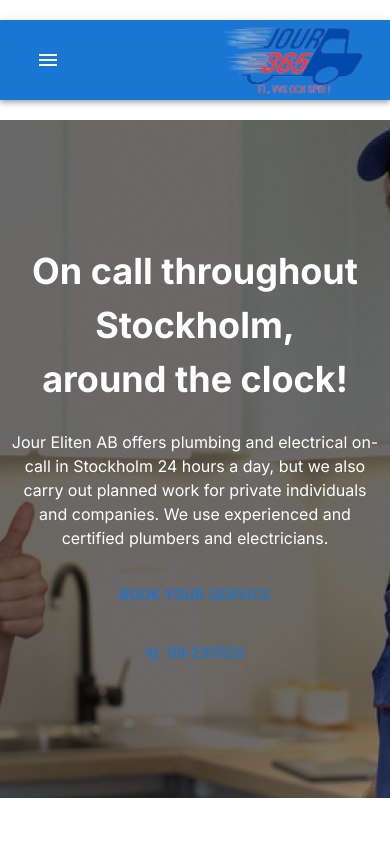
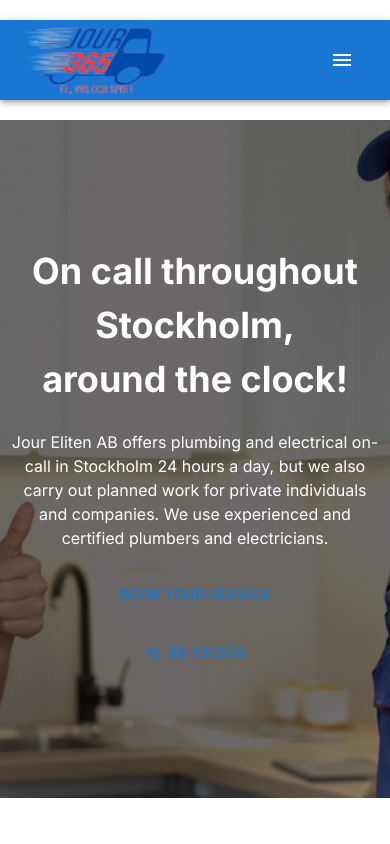
Before and after one commit to TheRakib/Needz-website, a Next.js app: page / in a window 390 px wide. Shown: the top 844 px of the page. Built offline with nearby package versions, Linux system fonts and the light colour scheme.

Commit message:
navbar action menu direction changed

```diff
--- a/components/Layout/Navbar.tsx
+++ b/components/Layout/Navbar.tsx
@@ -143,7 +143,14 @@ function Navbar() {
       <Toolbar disableGutters>
         <AppLogo className="hidden md:block" />
 
-        <Box sx={{ flexGrow: 1, display: { xs: "flex", md: "none" } }}>
+        <AppLogo className="flex md:hidden w-[120px] h-[40px]" />
+
+        <Box
+          sx={{
+            flexGrow: 1,
+            display: { xs: "flex", md: "none", justifyContent: "end" },
+          }}
+        >
           <IconButton
             size="large"
             aria-label="account of current user"
@@ -185,10 +192,6 @@ function Navbar() {
             </div>
           </Menu>
         </Box>
-        <AppLogo
-          className="flex md:hidden w-[120px] h-[40px]"
-          onClick={() => router.push(`/`)}
-        />
         <Box
           sx={{ flexGrow: 1, display: { xs: "none", md: "flex" } }}
           className="justify-center"
```
